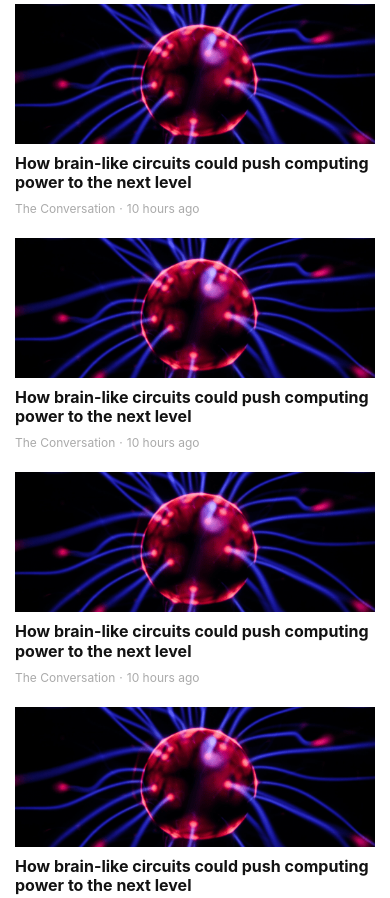
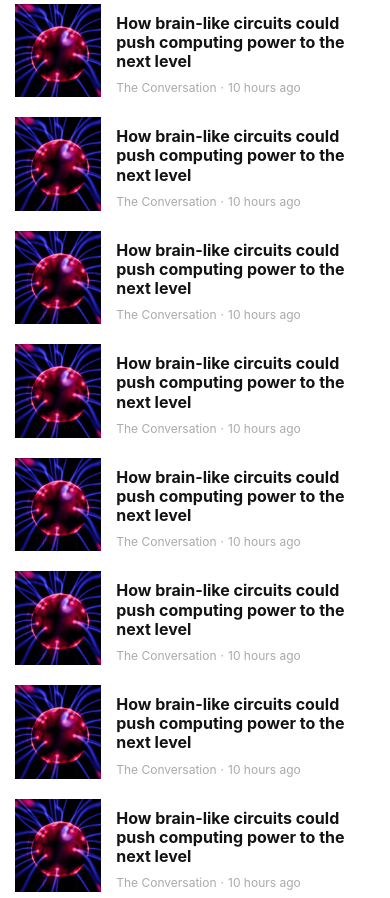
Before and after one commit to timkellytk/project-the-next-web-clone, a website: page index.html in a window 390 px wide. Shown: the part 1100-1998 px from the top of the page. Drawn offline with nearby package versions, Linux system fonts and the light colour scheme.

Commit message:
Improved mobile responsiveness of the latest news component

```diff
--- a/index.html
+++ b/index.html
@@ -162,15 +162,18 @@
           >Latest news <i class="HeadingLink__icon fas fa-chevron-right"></i>
         </a>
       </h3>
-      <ul class="Grid__4 my-4">
-        <li>
-          <a class="LatestNews__story" href="#">
+      <ul class="Grid4 my-4">
+        <li class="Grid4__item">
+          <a href="#">
             <div class="LatestNews__story-image LatestNews__image1"></div>
+          </a>
+          <div class="LatestNews__story-body">
+            <a href="#" class="LatestNews__story">
               <h6 class="LatestNews__story-title">
                 How brain-like circuits could push computing power to the next
                 level
-            </h6>
-          </a>
+              </h6></a
+            >
             <ul class="LatestNews__byline">
               <li class="LatestNews__author">The Conversation</li>
               <li class="LatestNews__date">
@@ -182,15 +185,19 @@
                 >
               </li>
             </ul>
+          </div>
         </li>
-        <li>
-          <a class="LatestNews__story" href="#">
+        <li class="Grid4__item">
+          <a href="#">
             <div class="LatestNews__story-image LatestNews__image1"></div>
+          </a>
+          <div class="LatestNews__story-body">
+            <a href="#" class="LatestNews__story">
               <h6 class="LatestNews__story-title">
                 How brain-like circuits could push computing power to the next
                 level
-            </h6>
-          </a>
+              </h6></a
+            >
             <ul class="LatestNews__byline">
               <li class="LatestNews__author">The Conversation</li>
               <li class="LatestNews__date">
@@ -202,15 +209,19 @@
                 >
               </li>
             </ul>
+          </div>
         </li>
-        <li>
-          <a class="LatestNews__story" href="#">
+        <li class="Grid4__item">
+          <a href="#">
             <div class="LatestNews__story-image LatestNews__image1"></div>
+          </a>
+          <div class="LatestNews__story-body">
+            <a href="#" class="LatestNews__story">
               <h6 class="LatestNews__story-title">
                 How brain-like circuits could push computing power to the next
                 level
-            </h6>
-          </a>
+              </h6></a
+            >
             <ul class="LatestNews__byline">
               <li class="LatestNews__author">The Conversation</li>
               <li class="LatestNews__date">
@@ -222,15 +233,19 @@
                 >
               </li>
             </ul>
+          </div>
         </li>
-        <li>
-          <a class="LatestNews__story" href="#">
+        <li class="Grid4__item">
+          <a href="#">
             <div class="LatestNews__story-image LatestNews__image1"></div>
+          </a>
+          <div class="LatestNews__story-body">
+            <a href="#" class="LatestNews__story">
               <h6 class="LatestNews__story-title">
                 How brain-like circuits could push computing power to the next
                 level
-            </h6>
-          </a>
+              </h6></a
+            >
             <ul class="LatestNews__byline">
               <li class="LatestNews__author">The Conversation</li>
               <li class="LatestNews__date">
@@ -242,15 +257,19 @@
                 >
               </li>
             </ul>
+          </div>
         </li>
-        <li>
-          <a class="LatestNews__story" href="#">
+        <li class="Grid4__item">
+          <a href="#">
             <div class="LatestNews__story-image LatestNews__image1"></div>
+          </a>
+          <div class="LatestNews__story-body">
+            <a href="#" class="LatestNews__story">
               <h6 class="LatestNews__story-title">
                 How brain-like circuits could push computing power to the next
                 level
-            </h6>
-          </a>
+              </h6></a
+            >
             <ul class="LatestNews__byline">
               <li class="LatestNews__author">The Conversation</li>
               <li class="LatestNews__date">
@@ -262,15 +281,19 @@
                 >
               </li>
             </ul>
+          </div>
         </li>
-        <li>
-          <a class="LatestNews__story" href="#">
+        <li class="Grid4__item">
+          <a href="#">
             <div class="LatestNews__story-image LatestNews__image1"></div>
+          </a>
+          <div class="LatestNews__story-body">
+            <a href="#" class="LatestNews__story">
               <h6 class="LatestNews__story-title">
                 How brain-like circuits could push computing power to the next
                 level
-            </h6>
-          </a>
+              </h6></a
+            >
             <ul class="LatestNews__byline">
               <li class="LatestNews__author">The Conversation</li>
               <li class="LatestNews__date">
@@ -282,15 +305,19 @@
                 >
               </li>
             </ul>
+          </div>
         </li>
-        <li>
-          <a class="LatestNews__story" href="#">
+        <li class="Grid4__item">
+          <a href="#">
             <div class="LatestNews__story-image LatestNews__image1"></div>
+          </a>
+          <div class="LatestNews__story-body">
+            <a href="#" class="LatestNews__story">
               <h6 class="LatestNews__story-title">
                 How brain-like circuits could push computing power to the next
                 level
-            </h6>
-          </a>
+              </h6></a
+            >
             <ul class="LatestNews__byline">
               <li class="LatestNews__author">The Conversation</li>
               <li class="LatestNews__date">
@@ -302,15 +329,19 @@
                 >
               </li>
             </ul>
+          </div>
         </li>
-        <li>
-          <a class="LatestNews__story" href="#">
+        <li class="Grid4__item">
+          <a href="#">
             <div class="LatestNews__story-image LatestNews__image1"></div>
+          </a>
+          <div class="LatestNews__story-body">
+            <a href="#" class="LatestNews__story">
               <h6 class="LatestNews__story-title">
                 How brain-like circuits could push computing power to the next
                 level
-            </h6>
-          </a>
+              </h6></a
+            >
             <ul class="LatestNews__byline">
               <li class="LatestNews__author">The Conversation</li>
               <li class="LatestNews__date">
@@ -322,6 +353,7 @@
                 >
               </li>
             </ul>
+          </div>
         </li>
       </ul>
     </section>
@@ -1110,7 +1142,7 @@
           <a class="HeadingLink__small-link" href="#">See all deals</a>
         </div>
       </div>
-      <ul class="Grid__4 py-3">
+      <ul class="Grid4 py-3">
         <li class="Deals__item">
           <a href="#"><div class="Deals__image Deals__image--1"></div></a>
           <div class="Deals__discount">
--- a/scss/_latest-news.scss
+++ b/scss/_latest-news.scss
@@ -44,3 +44,9 @@
   background-position: 50% 50%;
   background-size: cover;
 }
+
+@media (max-width: 768px) {
+  .LatestNews__story-image {
+    height: 100%;
+  }
+}
--- a/scss/_utility.scss
+++ b/scss/_utility.scss
@@ -34,7 +34,7 @@
   text-decoration: none;
 }
 
-.Grid__4 {
+.Grid4 {
   display: grid;
   grid-template-columns: repeat(4, 1fr);
   grid-gap: 20px;
@@ -43,11 +43,20 @@
 }
 
 @media (max-width: 768px) {
+}
+
+@media (max-width: 768px) {
   .HeadingLink__flex-container {
     flex-direction: column;
   }
 
-  .Grid__4 {
+  .Grid4 {
     grid-template-columns: 1fr;
   }
+
+  .Grid4__item {
+    display: grid;
+    grid-template-columns: 1fr 3fr;
+    grid-gap: 15px;
+  }
 }
```
Also changed, not shown: css/output.css, 1 other file. Lines whose indentation alone changed are shown as unchanged.
